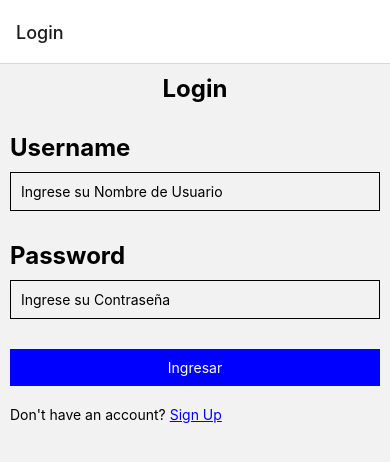
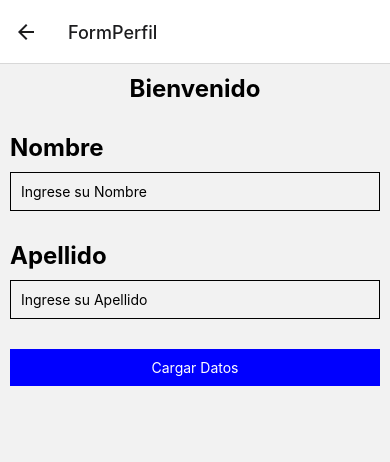
Before and after one commit to martomorri/DAI-Login, a React Native app in the folder Client/: screen /FormPerfil in a window 390 px wide. Shown: the top 462 px of the page. Built offline with nearby package versions, Linux system fonts and the light colour scheme.

Commit message:
no entiendo nada

```diff
--- a/Client/Navigator.js
+++ b/Client/Navigator.js
@@ -1,8 +1,11 @@
 import * as React from 'react'
 import { NavigationContainer } from '@react-navigation/native'
 import { createNativeStackNavigator } from '@react-navigation/native-stack'
+import Home from './screens/Home'
 import Login from './screens/Login'
 import SignUp from './screens/SignUp'
+import FormPerfil from './screens/FormPerfil'
+import Perfil from './screens/Perfil'
 
 const Stack = createNativeStackNavigator()
 
@@ -11,7 +14,10 @@ export default function Navigator() {
     <NavigationContainer>
       <Stack.Navigator>
         <Stack.Screen name="Login" component={Login} />
+        <Stack.Screen name="Home" component={Home} />
         <Stack.Screen name="SignUp" component={SignUp} />
+        <Stack.Screen name="FormPerfil" component={FormPerfil} />
+        <Stack.Screen name="Perfil" component={Perfil} />
       </Stack.Navigator>
     </NavigationContainer>
   );
--- a/Client/components/Input.jsx
+++ b/Client/components/Input.jsx
@@ -3,8 +3,8 @@ import { StyleSheet, TextInput, Text, View } from 'react-native'
 
 const Input = (props) => {
     const actualizar = text => {
-        if (props.label === 'Username') props.setUsername(text)
-        else if (props.label === 'Password') props.setPassword(text)
+        if (props.label === 'Username' || props.label === 'Nombre') props.setUsername(text)
+        else if (props.label === 'Password' || props.label === 'Apellido') props.setPassword(text)
     }
 
     return (
--- /dev/null
+++ b/Client/screens/FormPerfil.jsx
@@ -0,0 +1,61 @@
+import { View, Text, StyleSheet, TouchableOpacity } from 'react-native'
+import Input from '../components/Input'
+import React from 'react'
+
+export default function FormPerfil({ navigation }) {
+    const [nombre, setNombre] = React.useState('')
+    const [apellido, setApellido] = React.useState('')
+
+    const crearPerfil = () => {
+        const perfil = {
+            nombre: nombre,
+            apellido: apellido
+        }
+        console.log(perfil)
+        const options = {
+            method: 'POST',
+            headers: {
+                'Content-Type': 'application/json;charset=utf-8'
+            },
+            body: JSON.stringify(perfil)
+        }
+        fetch('http://localhost:5000/createProfile', options)
+            .then(response => response.json())
+            .then(response => {
+                console.log(response)
+                if (response.message === 'profile created') {
+                    navigation.navigate('Perfil', { perfil })
+                }
+            })
+    }
+
+    return (
+        <View>
+            <Text style={styles.text}>Bienvenido</Text>
+            <Input label='Nombre' placeholder='Ingrese su Nombre' setUsername={setNombre} secureTextEntry={false} />
+            <Input label='Apellido' placeholder='Ingrese su Apellido' setPassword={setApellido} secureTextEntry={false} />
+            <TouchableOpacity style={styles.boton} onPress={crearPerfil}>
+                <Text style={styles.buttonText}>Cargar Datos</Text>
+            </TouchableOpacity>
+        </View>
+    )
+}
+
+const styles = StyleSheet.create({
+    text: {
+        padding: 10,
+        textAlign: "center",
+        marginBottom: 10,
+        fontSize: 24,
+        fontWeight: "bold",
+    },
+    boton: {
+        backgroundColor: "blue",
+        alignItems: "center",
+        padding: 10,
+        margin: 10,
+    },
+    buttonText: {
+        color: "white",
+    },
+})
--- /dev/null
+++ b/Client/screens/Home.jsx
@@ -0,0 +1,33 @@
+import { View, Text, StyleSheet, TouchableOpacity } from 'react-native'
+
+export default function Home({ route, navigation }) {
+    const { user } = route.params
+
+    return (
+        <View>
+            <Text style={styles.text}>Bienvenido {user.username}</Text>
+            <TouchableOpacity style={styles.boton} onPress={navigation.navigate('FormPerfil')}>
+                <Text style={styles.buttonText}>Completa tu perfil</Text>
+            </TouchableOpacity>
+        </View>
+    )
+}
+
+const styles = StyleSheet.create({
+    text: {
+        padding: 10,
+        textAlign: "center",
+        marginBottom: 10,
+        fontSize: 24,
+        fontWeight: "bold",
+    },
+    boton: {
+        backgroundColor: "blue",
+        alignItems: "center",
+        padding: 10,
+        margin: 10,
+    },
+    buttonText: {
+        color: "white",
+    },
+})
--- a/Client/screens/Login.jsx
+++ b/Client/screens/Login.jsx
@@ -3,7 +3,7 @@ import { Link } from '@react-navigation/native'
 import Input from '../components/Input'
 import React from 'react'
 
-export default function Login() {
+function Login({ navigation }) {
   const [username, setUsername] = React.useState('')
   const [password, setPassword] = React.useState('')
   const [message, setMessage] = React.useState('')
@@ -25,7 +25,10 @@ export default function Login() {
       .then(response => response.json())
       .then(response => {
         console.log(response)
-        if (response.message === 'authenticated') setMessage('Usuario autenticado correctamente')
+        if (response.message === 'authenticated') {
+          setMessage('Usuario autenticado correctamente')
+          navigation.navigate('Home', {user})
+        }
         else setMessage('Los datos ingresados no son correctos')
       })
   }
@@ -76,3 +79,5 @@ const styles = StyleSheet.create({
     textDecorationLine: 'underline'
   }
 })
+
+export default Login
--- /dev/null
+++ b/Client/screens/Perfil.jsx
@@ -0,0 +1,34 @@
+import { View, Text, StyleSheet, TouchableOpacity } from 'react-native'
+
+export default function Perfil({ route, navigation }) {
+    const { perfil } = route.params
+
+    return (
+        <View>
+            <Text style={styles.text}>{perfil.nombre}</Text>
+            <Text style={styles.text}>{perfil.apellido}</Text>
+            <TouchableOpacity style={styles.boton} onPress={navigation.navigate('FormPerfil')}>
+                <Text style={styles.buttonText}>Editar perfil</Text>
+            </TouchableOpacity>
+        </View>
+    )
+}
+
+const styles = StyleSheet.create({
+    text: {
+        padding: 10,
+        textAlign: "center",
+        marginBottom: 10,
+        fontSize: 24,
+        fontWeight: "bold",
+    },
+    boton: {
+        backgroundColor: "blue",
+        alignItems: "center",
+        padding: 10,
+        margin: 10,
+    },
+    buttonText: {
+        color: "white",
+    },
+})
--- a/Client/screens/SignUp.jsx
+++ b/Client/screens/SignUp.jsx
@@ -25,7 +25,10 @@ export default function SignUp() {
       .then(response => response.json())
       .then(response => {
         console.log(response)
-        if (response.message === 'user created') setMessage('Usuario creado')
+        if (response.message === 'user created') {
+          setMessage('Usuario creado')
+          navigation.navigate('Home', {user})
+        }
         else setMessage('El usuario ya existe')
       })
   }
```
Also changed, not shown: 1 other file (tests, documents, lock files or other folders).
